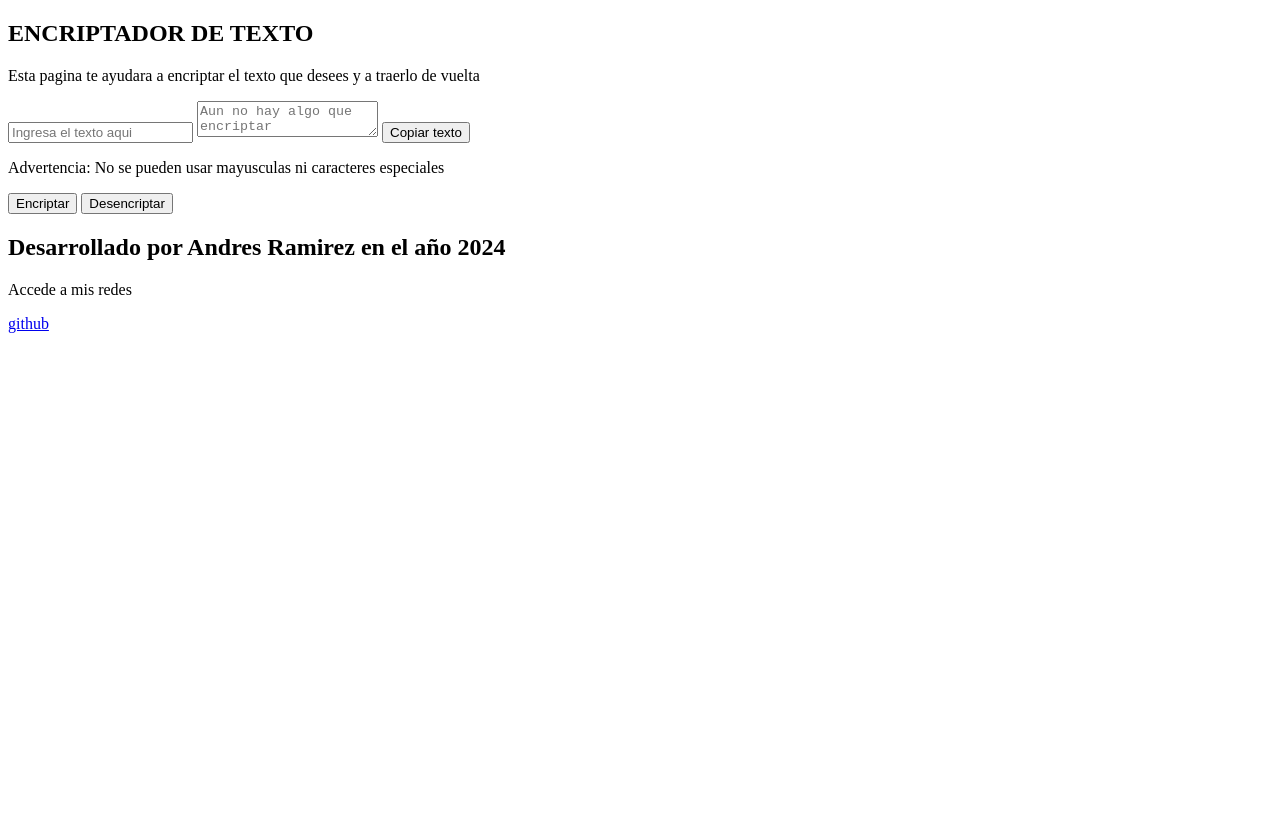
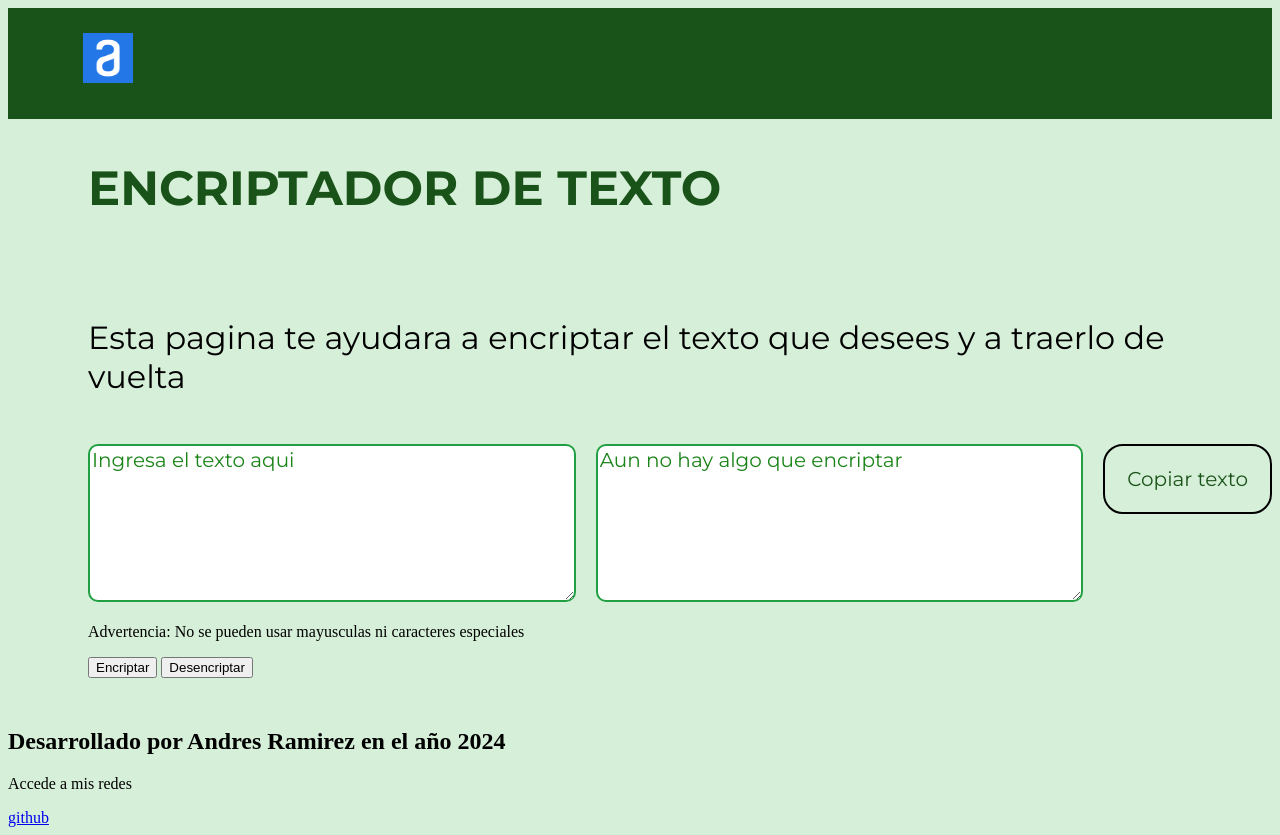
Before and after one commit to AndresRG21/Proyecto-encriptador, a plain HTML site: page index.html in a window 1280 px wide. Before the commit the page ends 800 px from the top, so only its background shows below. Drawn offline with Linux system fonts and the light colour scheme.

Commit message:
Actualizaciones ya casi finales
Esta el HTML completo ademas del JS totalmente funcional junto con el boton de copiar, solo faltan arreglos esteticos, esta a un 90%

```diff
--- a/index.html
+++ b/index.html
@@ -4,17 +4,20 @@
     <meta charset="UTF-8">
     <meta name="viewport" content="width=device-width, initial-scale=1.0">
     <title>ENCRIPTADOR</title>
+    <link rel="stylesheet" href="style/style.css">
 </head>
 <body>
-    <header></header>
+    <header class="presentacionSuperior">
+        <img class="logoAlura" src="images/alura logo.png" alt="Alura_Latam">
+    </header>
     <main class="presentacion">
         <section class="presentacion_contenido">
             <h1 class="presentacion_contenido_titulo">ENCRIPTADOR DE TEXTO</h1>
             <p class="parrafo1_presentacion">Esta pagina te ayudara a encriptar el texto que desees y a traerlo de vuelta </p>
 
             <aside class="cajasDeTexto">
-                <input class="input1_presentacion" type="string" id="textoUsuario" placeholder="Ingresa el texto aqui"></input>
-                <textarea name="texto_resultado_area" id="textoResultado" placeholder="Aun no hay algo que encriptar" readonly></textarea>
+                <textarea class="input1_presentacion" rows="10" cols="30" type="string" id="textoUsuario" placeholder="Ingresa el texto aqui"></textarea>
+                <textarea class="textoResultado" rows="10" cols="20" name="texto_resultado_area" id="textoResultado" placeholder="Aun no hay algo que encriptar" readonly></textarea>
                 <button class="copiar_boton" onclick="accionCopiar()">Copiar texto</button>
             </aside>
             <div class="botones">
--- a/style/style.css
+++ b/style/style.css
@@ -1,22 +1,124 @@
+@import url('https://fonts.googleapis.com/css2?family=Krona+One&family=Montserrat:ital,wght@0,100..900;1,100..900&display=swap');
+
+:root{
+    --color-primario: #D6EFD8 ;
+    --color-secundario: #1A5319;
+    --fuente-krona: "Krona one", sans-serif;
+    --fuente-montserrat: "Montserrat", sans-serif;
+}
+
+.logoAlura{
+    display: flex;
+    grid-template-columns:repeat(3, 1fr) ;
+    max-width: 50rem;
+    height: 50px;
+    padding: 0% 1% 3% 1%;
+
+}
+
+
+
+.presentacionSuperior{
+    padding: 2% 0% 0% 5%;
+    background-color: #1A5319;
+
+}
+main{
+    display: flex;
+    margin-bottom: 50px;
+    margin-left: 80px;
+}
+
+body{
+    background-color: var(--color-primario);
+    box-sizing: border-box;
+
+}
+
 .presentacion{
     display: flex;
     align-items: center;
-    padding: 5% 15%;
-    justify-content: space-between;
-    gap: 50px;
+    justify-content:space-between;
+    gap: 1px;
 }
 
-.presentacionContenido{
+.presentacion_contenido{
 
     display: flex;
-    flex-direction: row;
-    gap: 50px;
+    flex-direction: column;
+    gap: 5px;
+    width: 100%;
 
 
 }
 
+.presentacion_contenido_titulo{
+
+    padding: 0% 1% 1% 0%;
+    font-size: 3rem;
+    font-family: var(--fuente-montserrat);
+    color: var(--color-secundario);
+
+}
+
+.parrafo1_presentacion{
+    padding: 1% 1% 1% 0%;
+    font-size: 2rem;
+    font-family: var(--fuente-montserrat);
+
+}
+
 .cajasDeTexto{
+    width: 100%;
+    height: 100%;
     display: flex;
     flex-direction: row;
     gap: 20px;
 }
+
+.input1_presentacion{
+
+    position: relative;
+    border-radius: 10px;
+    border: 2px solid#21a043;
+    width: 500px;
+    height: 150px;
+    text-align: start;
+    font-family: var(--fuente-montserrat);
+    font-size: 1.25rem;
+}
+    ::placeholder{color: #1b8419;
+        font-family: var(--fuente-montserrat);
+        font-size: 1.25rem
+    }
+
+        .input1_presentacion :focus {
+        outline: none;
+    }
+
+
+
+.textoResultado{
+    width: 500px;
+    height: 150px;
+    border-radius: 10px;
+    border: 2px solid#21a043;
+    font-family: var(--fuente-montserrat);
+    font-size: 1.25rem;
+}
+
+.copiar_boton{
+    width: 175px;
+    height: 70px;
+    font-family: var(--fuente-montserrat);
+    font-size: 1.25rem;
+    background-color:var(--color-primario);
+    border-radius: 20px;
+    border-style:double;
+    color: #1A5319;
+}
+
+.copiar_boton:hover{
+    background-color: #21a043;
+    color: #D6EFD8;
+}
```
Also changed, not shown: images/alura logo.png (added).
